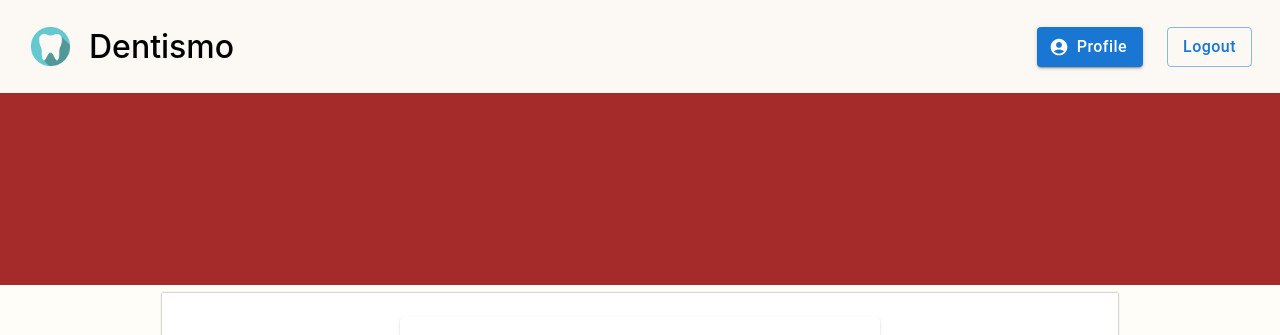
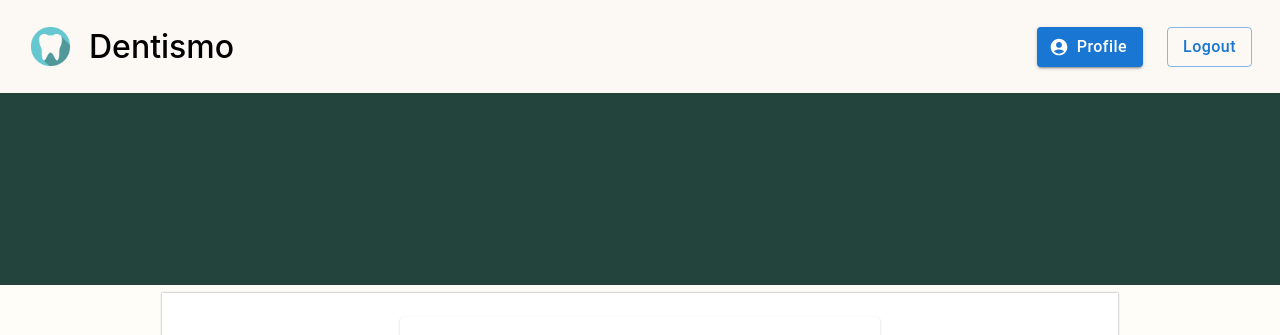
Before and after one commit to Dentismo/t-3, a React (Create React App) app in the folder client/: page /clinic/1 in a window 1280 px wide. Shown: the top 335 px of the page. Built offline with nearby package versions, Linux system fonts and the light colour scheme; no server answers.

Commit message:
#6 Update banner color and card/map height

```diff
--- a/client/src/pages/ClinicPage/ClinicCard.tsx
+++ b/client/src/pages/ClinicPage/ClinicCard.tsx
@@ -40,7 +40,7 @@ const ClinicCard = (props: Props) => {
     <Card
       sx={{
         width: '480px',
-        height: '280px'
+        height: '290px'
       }}
     >
       <div
--- a/client/src/pages/ClinicPage/index.tsx
+++ b/client/src/pages/ClinicPage/index.tsx
@@ -182,7 +182,7 @@ function ClinicPage() {
         <div
           style={{
             height: '12rem',
-            backgroundColor: 'brown',
+            backgroundColor: '#22443d',
             width: '100%'
           }}
         ></div>
@@ -203,7 +203,7 @@ function ClinicPage() {
                 style={{
                   border: 0,
                   width: '405px',
-                  height: '280px'
+                  height: '290px'
                 }}
                 loading="lazy"
                 src={`https://www.google.com/maps/embed/v1/place?key=${apiKey}&q=${location}`}
```
